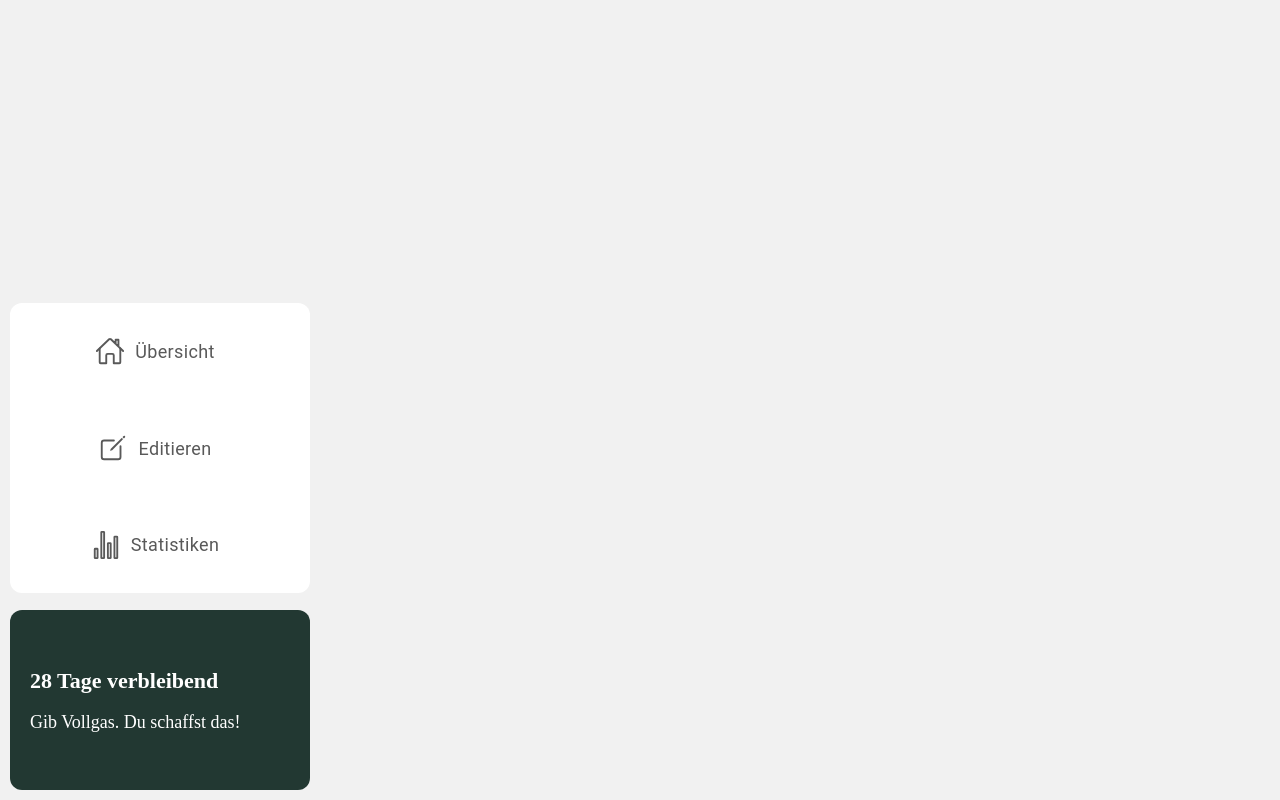
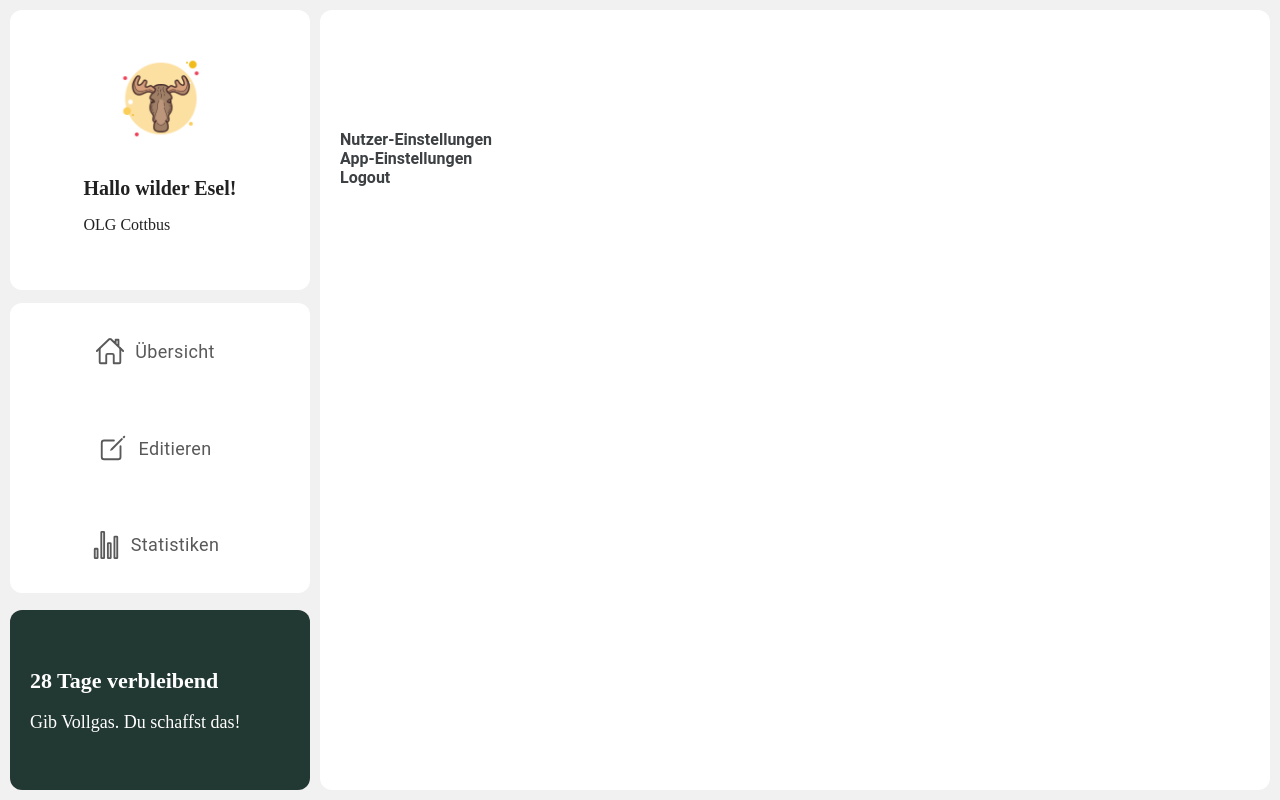
Before and after one commit to StudyProjectsTHB/WerLaeuftHatRecht_Frontend, a React (Vite) app: page /tabs/settings in a window 1280 px wide. Built offline with nearby package versions, Linux system fonts and the light colour scheme; a web font is replaced by a local one.

Commit message:
- Added Settings

```diff
--- a/src/Tabs.tsx
+++ b/src/Tabs.tsx
@@ -7,6 +7,7 @@ import {createOutline, ellipse, homeOutline, square, statsChartOutline, triangle
 import Tab1 from './pages/Tab1';
 import Tab2 from './pages/Tab2';
 import Tab3 from './pages/Tab3';
+import Settings from "./pages/Settings";
 
 const Tabs: React.FC = () => (
     <IonReactRouter>
@@ -23,6 +24,9 @@ const Tabs: React.FC = () => (
             </Route>
             <Route exact path="/tabs">
               <Redirect to="/tabs/tab1" />
+            </Route>
+            <Route exact path="/tabs/settings">
+              <Settings />
             </Route>
           </IonRouterOutlet>
           <IonTabBar slot="bottom">
--- a/src/components/Greeting.tsx
+++ b/src/components/Greeting.tsx
@@ -1,6 +1,12 @@
 import React from 'react';
+import { useHistory } from 'react-router-dom';
 
 const Greeting: React.FC<{ name: string }> = ({ name }) => {
+    const history = useHistory();
+
+    const handleImageClick = () => {
+        history.push('/tabs/settings')
+    };
 
     return (
         <div className="greeting">
@@ -8,7 +14,13 @@ const Greeting: React.FC<{ name: string }> = ({ name }) => {
                 <h1>Hallo {name}!</h1>
                 <p style={{display: 'none'}} className={"greetingJustiz"}>OLG Cottbus</p>
             </div>
-            <img src="images/UserIcon.png" alt="greeting-icon" />
+            <img
+                src="images/UserIcon.png"
+                alt="greeting-icon"
+                onClick={handleImageClick}
+                style={{ cursor: 'pointer' }}
+
+            />
         </div>
     );
 };
--- /dev/null
+++ b/src/pages/Settings.tsx
@@ -0,0 +1,29 @@
+import { IonContent, IonHeader, IonPage, IonTitle, IonToolbar } from '@ionic/react';
+import React from "react";
+import Greeting from "../components/Greeting";
+import CalenderProgressBar from "../components/charts/CalenderProgressBar";
+import Calender from "../components/Calender";
+import AddStepsModal from "../components/AddStepsModal";
+
+const Settings: React.FC = () => {
+    return (
+        <IonPage className={"PageModal Edit"} >
+            <IonContent fullscreen>
+                <Greeting name={"wilder Esel"}/>
+                <div>
+                    <button onClick={() => console.log("Nutzer clicked")}>Nutzer-Einstellungen</button>
+                </div>
+                <div>
+                    <button onClick={() => console.log("App clicked")}>App-Einstellungen</button>
+                </div>
+                <div>
+                    <button onClick={() => console.log("Logout clicked")}>Logout</button>
+                </div>
+
+
+            </IonContent>
+        </IonPage>
+    );
+}
+
+export default Settings;
--- a/src/pages/Tab2.tsx
+++ b/src/pages/Tab2.tsx
@@ -32,7 +32,7 @@ const Tab2: React.FC = () => {
   return (
     <IonPage className={"PageModal Edit"} >
       <IonContent fullscreen>
-          <Greeting name={"wilder Esel"}/>
+        <Greeting name={"wilder Esel"}/>
         <CalenderProgressBar value={8000} maxValue={10000} onClick={() => setShowModal(true)}/>
         <Calender/>
 
```
